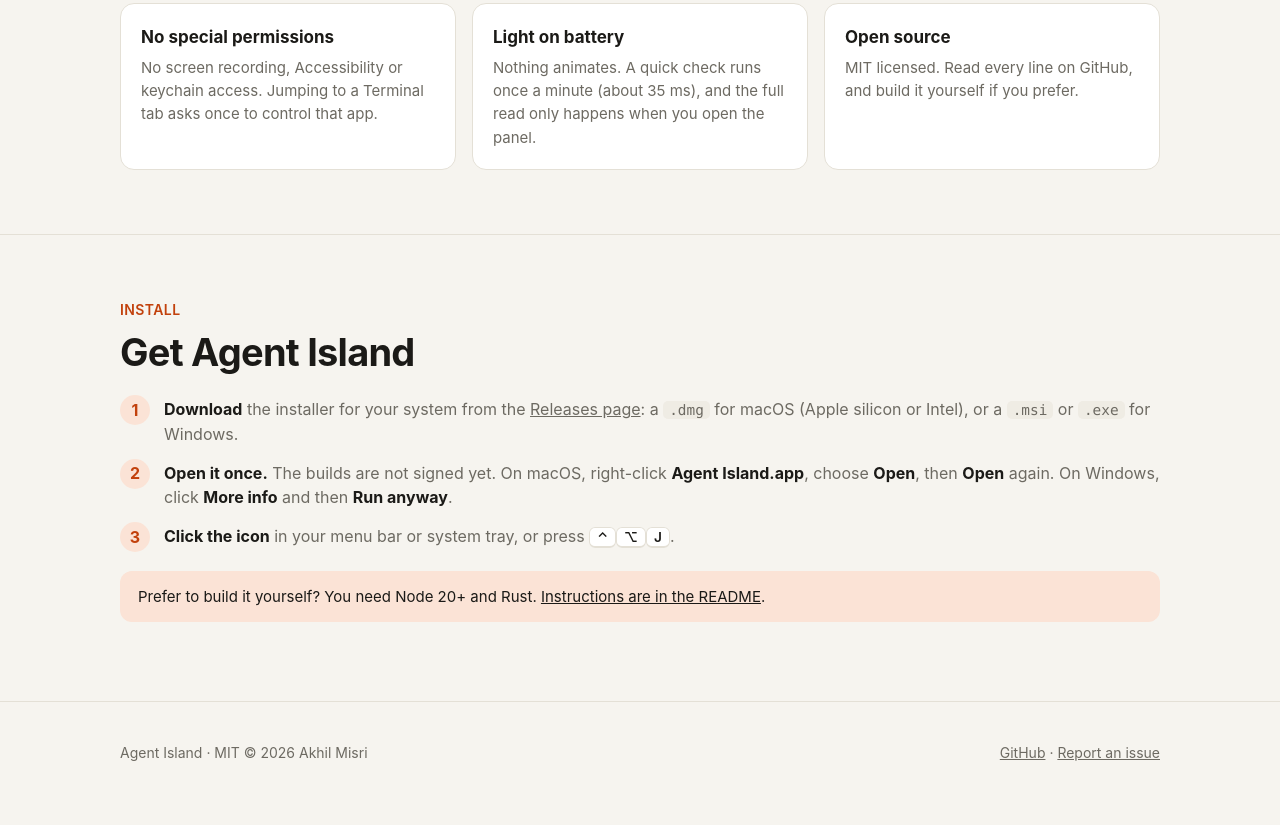
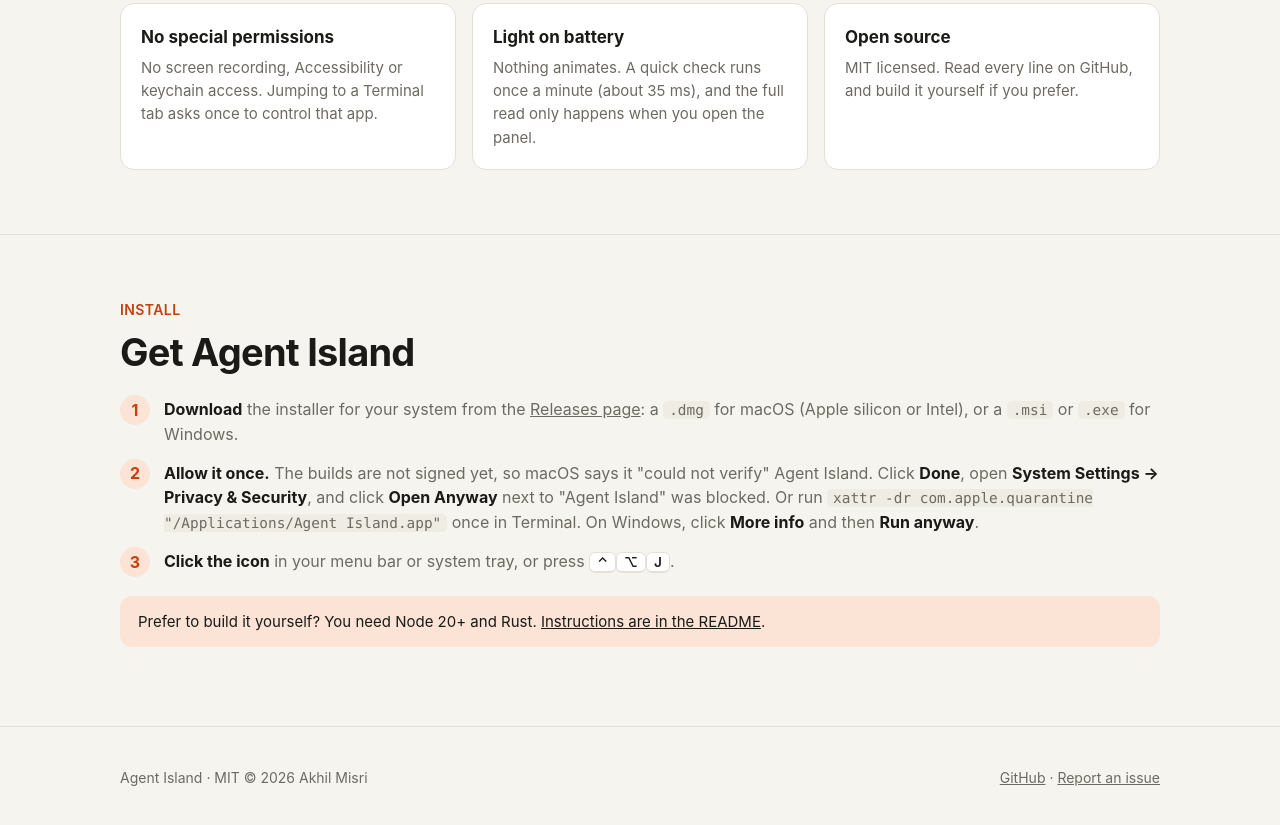
Before and after one commit to akimisri17/agent-island, a plain HTML site: page site/index.html in a window 1280 px wide. Shown: the part 4244-5069 px from the top of the page. Drawn offline with Linux system fonts and the light colour scheme; files whose address does not match are found by name.

Commit message:
Docs: how to open the unsigned app on current macOS
Right-click > Open no longer bypasses Gatekeeper for unsigned apps on
recent macOS; it shows 'could not verify' with Done / Move to Bin. The
README and site now say: click Done, then Privacy & Security > Open
Anyway, or remove the quarantine attribute once in Terminal.

```diff
--- a/site/index.html
+++ b/site/index.html
@@ -238,7 +238,7 @@
     <h2>Get Agent Island</h2>
     <ol class="steps">
       <li><b>Download</b> the installer for your system from the <a href="https://github.com/akimisri17/agent-island/releases">Releases page</a>: a <code>.dmg</code> for macOS (Apple silicon or Intel), or a <code>.msi</code> or <code>.exe</code> for Windows.</li>
-      <li><b>Open it once.</b> The builds are not signed yet. On macOS, right-click <b>Agent Island.app</b>, choose <b>Open</b>, then <b>Open</b> again. On Windows, click <b>More info</b> and then <b>Run anyway</b>.</li>
+      <li><b>Allow it once.</b> The builds are not signed yet, so macOS says it "could not verify" Agent Island. Click <b>Done</b>, open <b>System Settings → Privacy &amp; Security</b>, and click <b>Open Anyway</b> next to "Agent Island" was blocked. Or run <code>xattr -dr com.apple.quarantine "/Applications/Agent Island.app"</code> once in Terminal. On Windows, click <b>More info</b> and then <b>Run anyway</b>.</li>
       <li><b>Click the icon</b> in your menu bar or system tray, or press <kbd>⌃</kbd><kbd>⌥</kbd><kbd>J</kbd>.</li>
     </ol>
     <p class="note">Prefer to build it yourself? You need Node 20+ and Rust. <a href="https://github.com/akimisri17/agent-island#build-from-source">Instructions are in the README</a>.</p>
```
Also changed, not shown: README.md.
